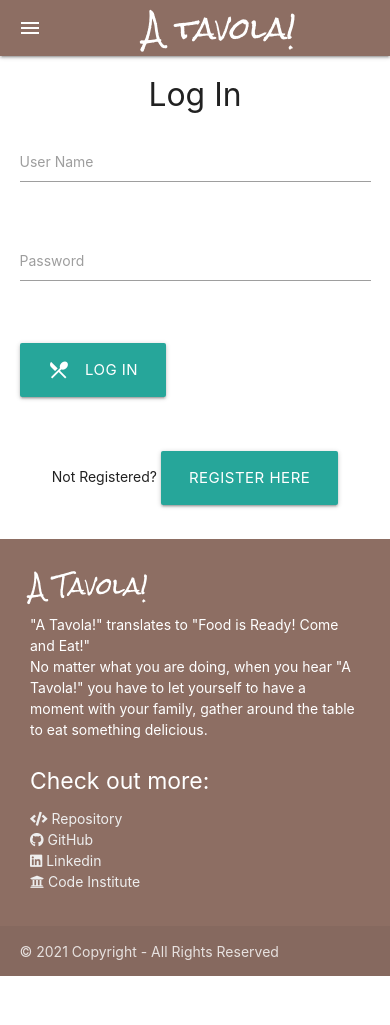
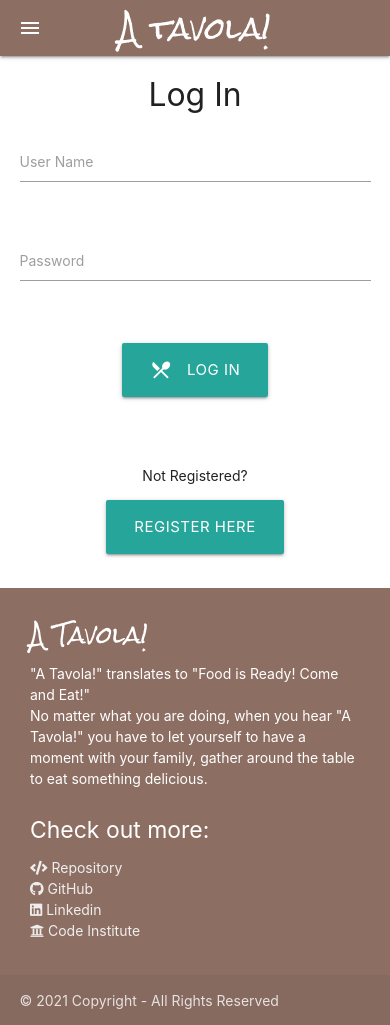
Before and after one commit to ClaudiaLie/MS_3_CookBook_Website, a Flask app: page /login in a window 390 px wide. Before the commit the page ends 976 px from the top, so only its background shows below. Run offline with Flask 2, Linux system fonts and the light colour scheme; some libraries are stand-ins or nearby versions.

Commit message:
Add sticky footer and responsiveness

```diff
--- a/static/css/style.css
+++ b/static/css/style.css
@@ -10,6 +10,19 @@
     margin-left: 25px;
 }
 
+body {
+    display: flex;
+    min-height: 100vh;
+    flex-direction: column;
+  }
+
+main {
+    flex: 1 0 auto;
+}
+
 @media only screen and (max-width: 991px){
+    #top-logo {
+        margin-left: auto;
+    }
 
 }
--- a/templates/base.html
+++ b/templates/base.html
@@ -71,6 +71,7 @@
         <li><a href="{{ url_for('login') }}">Log In</a></li>
       {% endif %}
     </ul>
+  </header>
 
     <section>
     <!-- flash messages -->
@@ -86,8 +87,11 @@
     </section>
 
     <main class="container">
+
       {% block content %}
+
       {% endblock %}
+
     </main>
 
   <!--jQuery-->
--- a/templates/login.html
+++ b/templates/login.html
@@ -19,18 +19,21 @@
             </div>
         </div>
         <div class="row">
-            <button type="submit" class="waves-effect waves-light btn-large"><i class="material-icons left">local_dining</i>Log In</button>
+            <p class="center-align">
+                <button type="submit" class="waves-effect waves-light btn-large"><i class="material-icons left">local_dining</i>Log In</button>
+            </p>
         </div>
     </form>
 </div>
 
 <div class="row">
     <div class="col s12">
+        <p class="center-align">Not Registered?</p>
         <p class="center-align">
-            Not Registered?
-            <a href="{{ url_for('register') }}" class="waves-effect waves-light btn-large">Register Here</a>
+            <a href="{{ url_for('register') }}" class="waves-effect waves-light btn-large center-align">Register Here</a>
         </p>
     </div>
 </div>
 
+
 {% endblock %}
--- a/templates/recipes.html
+++ b/templates/recipes.html
@@ -27,4 +27,5 @@
         {% endfor %}
     </ul>
 
+
 {% endblock %}
--- a/templates/register.html
+++ b/templates/register.html
@@ -35,15 +35,17 @@
             </div>
         </div>
         <div class="row">
-            <button type="submit" class="waves-effect waves-light btn-large"><i class="material-icons left">local_dining</i>Register</button>
+            <p class="center-align">
+                <button type="submit" class="waves-effect waves-light btn-large"><i class="material-icons left">local_dining</i>Register</button>
+            </p>
         </div>
     </form>
 </div>
 
 <div class="row">
     <div class="col s12">
+        <p class="center-align">Already Registered?</p>
         <p class="center-align">
-            Already Registered?
             <a href="{{ url_for('login') }}" class="waves-effect waves-light btn-large">Log In Here</a>
         </p>
     </div>
```
Also changed, not shown: README.md.
